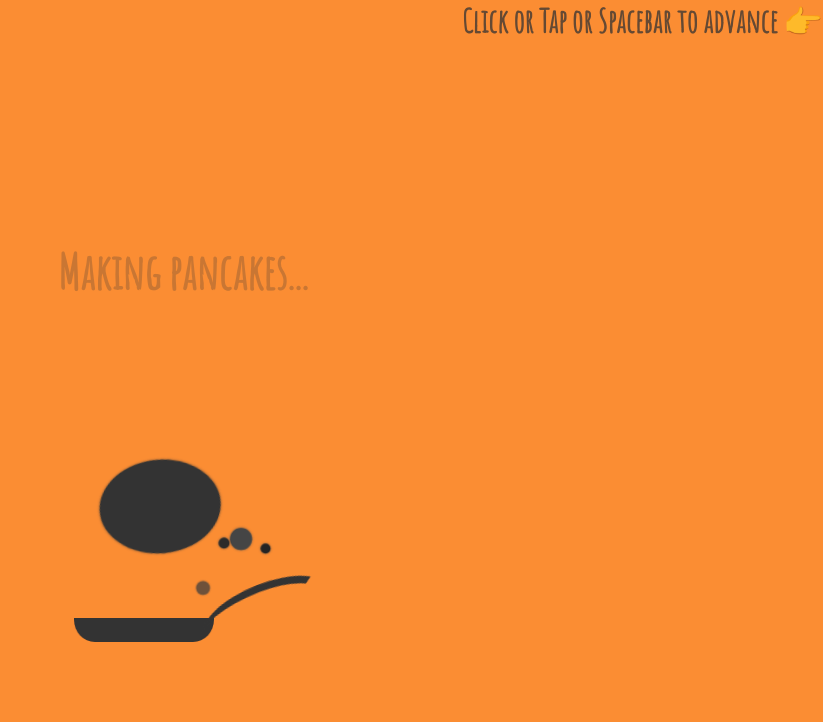
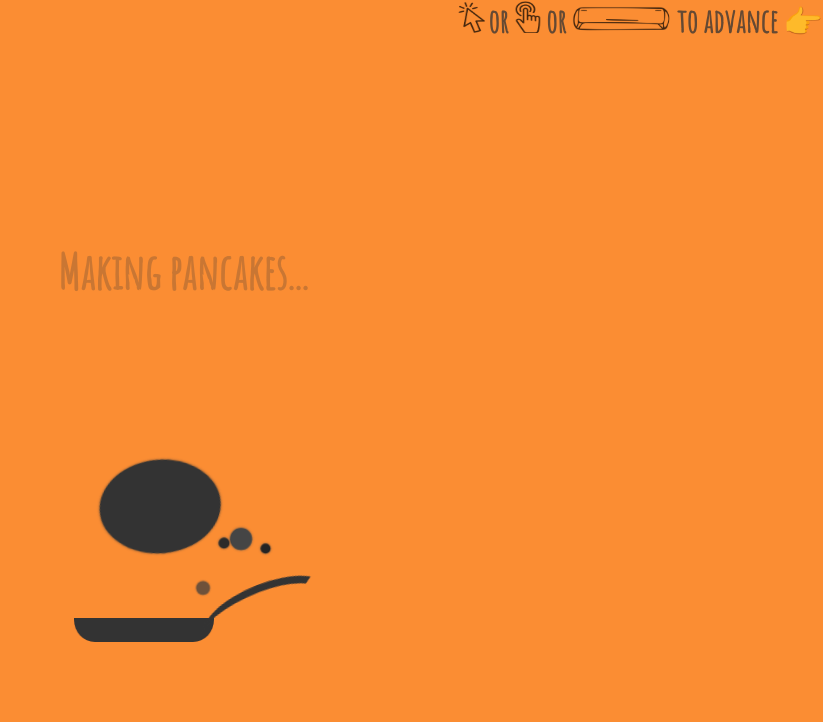
Before and after one commit to TheSamsterZA/bun-baby, a website: page index.html in a window 1280 px wide. Shown: the top 722 px of the page, without its empty margins (457-1280 px from the left). Drawn offline with Linux system fonts and the light colour scheme.

Commit message:
Add little images for the advance message, and use http-server to serve because bun's server sucks

```diff
--- a/index.css
+++ b/index.css
@@ -276,6 +276,16 @@ body {
   font-size: clamp(1.8rem, 4vh, 4vh);
   color: #333;
   margin: auto;
+}
+
+.spacebar > img {
+  height: 1em;
+  width: 1em;
+}
+
+.spacebar > img.spacebar-image {
+  height: 1em;
+  width: fit-content;
 }
 
 @keyframes nudge {
--- a/index.html
+++ b/index.html
@@ -32,7 +32,16 @@
 
   <body>
     <section id="spacebar">
-      <h1 class="spacebar">Click or Tap or Spacebar to advance 👉</h1>
+      <h1 class="spacebar">
+        <img src="/assets/mouse-pointer-click.png" alt="Click" />or
+        <img src="/assets/hand-touch-tap.png" alt="Tap" />or
+        <img
+          src="/assets/spacebar-key.png"
+          alt="Spacebar"
+          class="spacebar-image"
+        />
+        to advance 👉
+      </h1>
     </section>
     <section id="loading" class="loading">
       <h1>Making pancakes...</h1>
--- a/package.json
+++ b/package.json
@@ -3,7 +3,8 @@
   "module": "index.html",
   "scripts": {
     "dev": "bun index.html",
-    "build": "rm -rf dist/ && bun build index.html --outdir=dist/ --minify && cp robots.txt dist/"
+    "build": "rm -rf dist/ && bun build index.html --outdir=dist/ --minify && cp robots.txt dist/",
+    "serve": "bunx http-server ./dist"
   },
   "type": "module"
 }
```
Also changed, not shown: assets/hand-touch-tap.png (added), assets/mouse-pointer-click.png (added), assets/spacebar-key.png (added).
